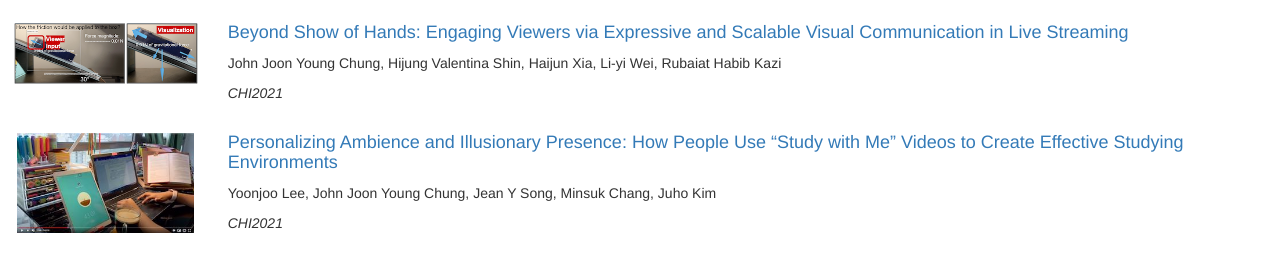
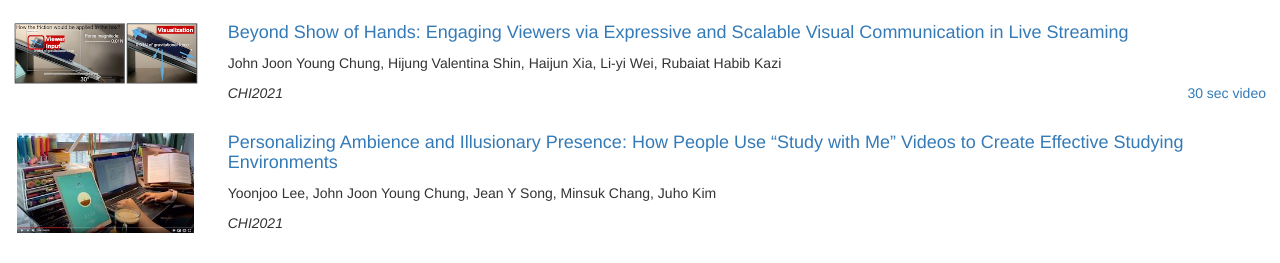
Before and after one commit to johnr0/johnr0.github.io, a Jekyll site: the page built from publications.html, in a window 1280 px wide. Shown: the part 286-549 px from the top of the page. Built offline with Jekyll 4.4.1, drawn with Linux system fonts in a browser that asks for light colours.

Commit message:
30 sec video added

```diff
--- a/_includes/publications.html
+++ b/_includes/publications.html
@@ -40,6 +40,9 @@
         {% endif %}
         {% if publication.blog %}
         <a style="float:right; margin-left: 10px" href="{{publication.blog}}">Blog post</a>
+        {% endif %}
+        {% if publication.video30 %}
+        <a href="{{publication.video30}}" style="float:right">30 sec video</a>
         {% endif %}
         {% if publication.video %}
         <a href="{{publication.video}}" style="float:right">video</a>
--- a/_posts/publications/2020-12-12-VisPoll_CHI2021.markdown
+++ b/_posts/publications/2020-12-12-VisPoll_CHI2021.markdown
@@ -3,6 +3,7 @@ title: "Beyond Show of Hands: Engaging Viewers via Expressive and Scalable Visua
 categories: publications
 pdf : CHI2021-Beyond-Show-of-Hands.pdf
 image: 2021_vispoll.png
+video30: https://youtu.be/fYkaAMCSEB0
 authors: John Joon Young Chung, Hijung Valentina Shin, Haijun Xia, Li-yi Wei, Rubaiat Habib Kazi
 venue : CHI2021
 type : full
```
Also changed, not shown: 2 other files.
